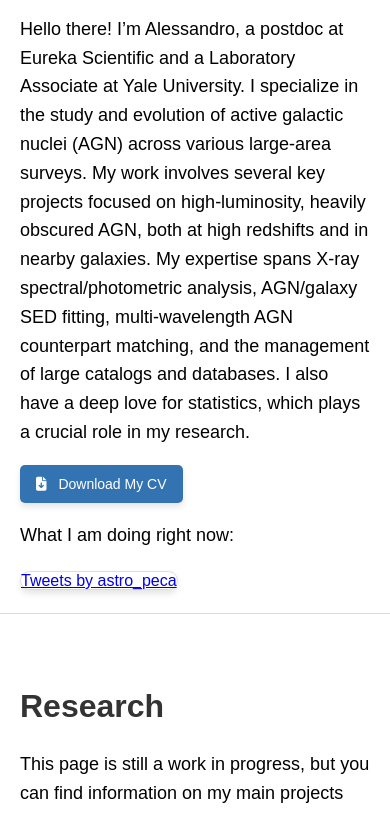
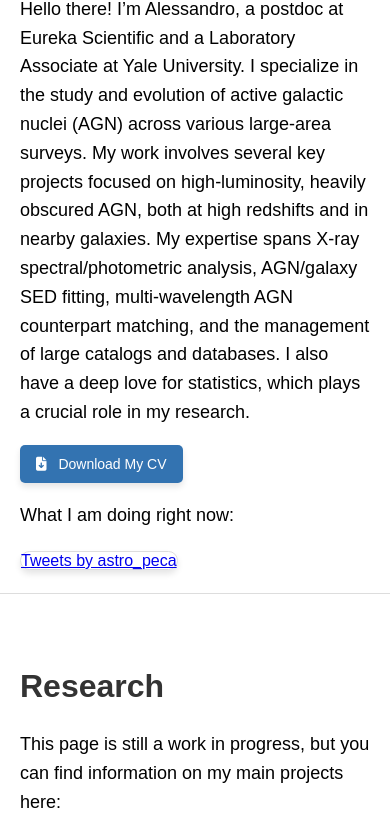
Before and after one commit to alessandropeca/alessandropeca.github.io, a website: page index.html in a window 390 px wide. Shown: the part 491-1305 px from the top of the page. Drawn offline with Linux system fonts and the light colour scheme.

Commit message:
Update styles.css

```diff
--- a/styles.css
+++ b/styles.css
@@ -62,7 +62,7 @@ nav ul li a:hover {
     }
 
     #about {
-        padding-top: 60px; /* Add enough padding to avoid overlap */
+        padding-top: 40px; /* Add enough padding to avoid overlap */
     }
 }
 
```
